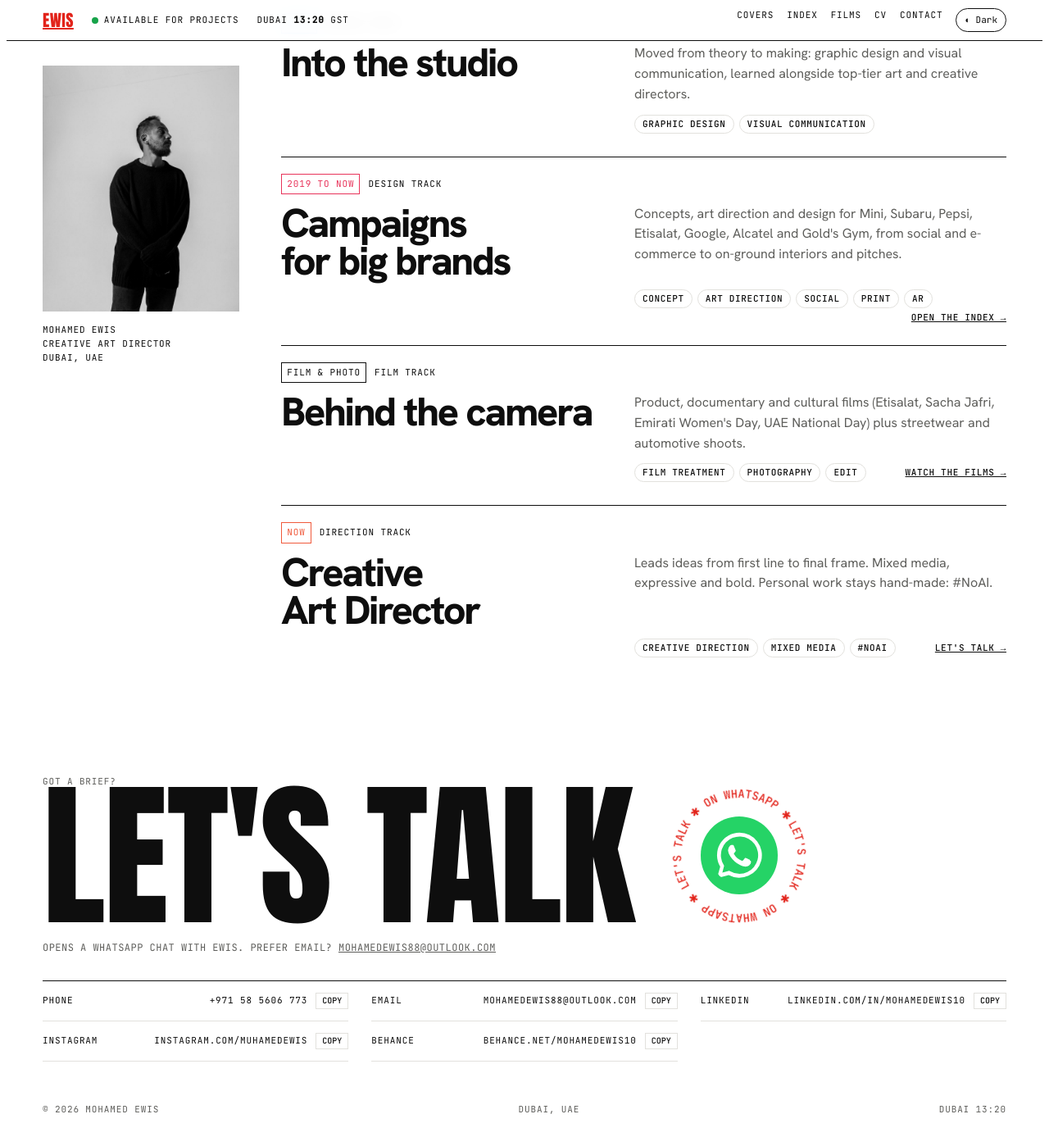
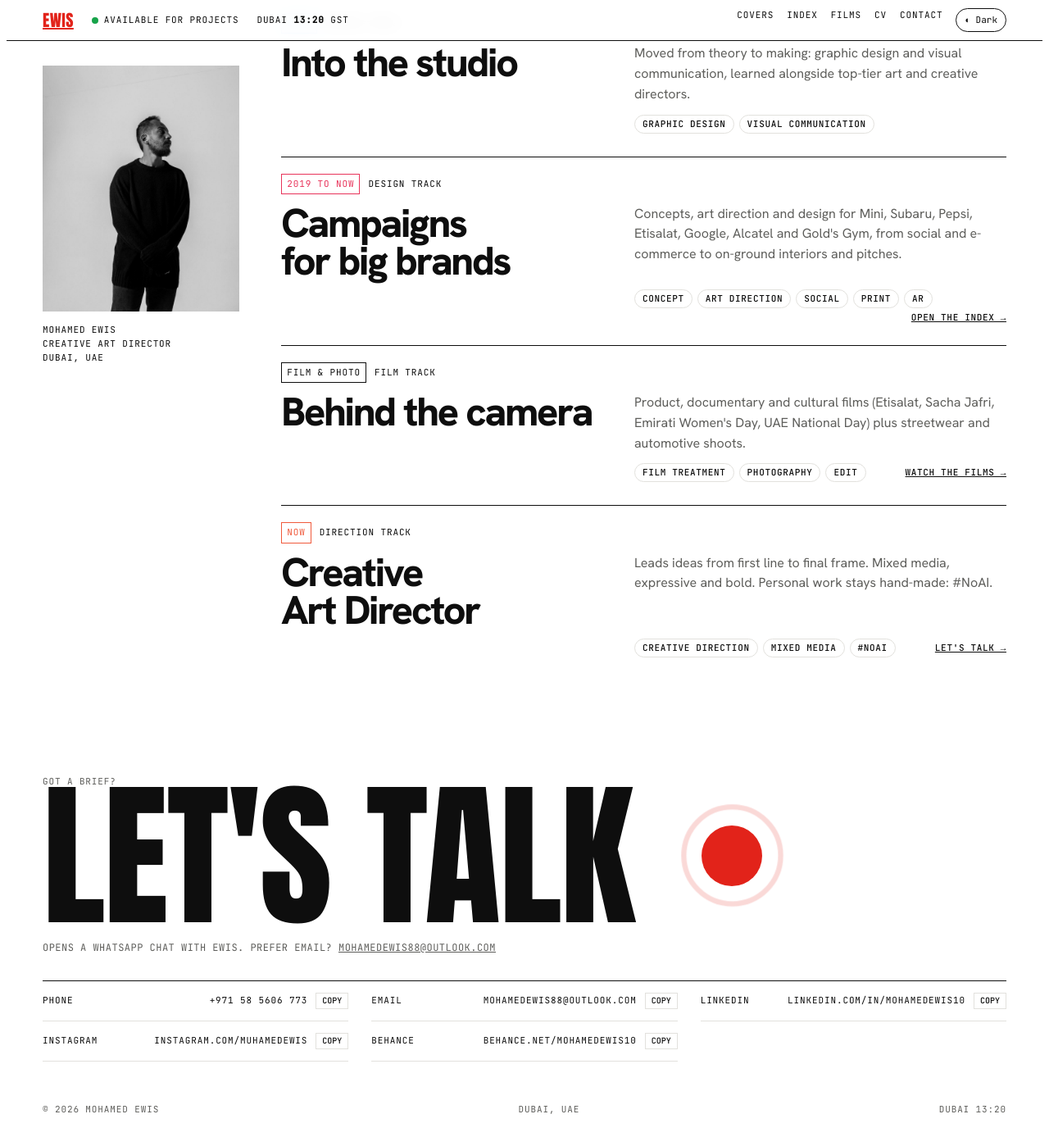
Before and after one commit to Msayed25/mohamed-ewis, a Jekyll site: the page built from index.html, in a window 1280 px wide and 1400 px high, scrolled down 5492 px. Shown: the whole window at 82% size. Built offline with Jekyll 4.4.1, drawn with Linux system fonts in a browser that asks for light colours; some web fonts are replaced.

Commit message:
Swap the WhatsApp badge for a simple pulsing red dot

```diff
--- a/_layouts/default.html
+++ b/_layouts/default.html
@@ -31,7 +31,7 @@
 <section class="talk g" id="talk">
   <div class="mono soft">Got a brief?</div>
   {% assign wa = "" %}{% assign mail = "" %}{% for c in s.contacts %}{% if c.label == 'Phone' %}{% assign wa = c.value | remove: "+" | remove: " " | remove: "-" %}{% endif %}{% if c.label == 'Email' %}{% assign mail = c.value %}{% endif %}{% endfor %}
-  <a class="big" href="{% if wa != '' %}https://wa.me/{{ wa }}{% else %}mailto:{{ mail }}{% endif %}" target="_blank" rel="noopener"><span class="t">Let's talk</span><span class="wa" aria-hidden="true"><svg class="ring" viewBox="0 0 200 200"><defs><path id="waRing" d="M100,100 m-78,0 a78,78 0 1,1 156,0 a78,78 0 1,1 -156,0"/></defs><text><textPath href="#waRing" textLength="486">LET'S TALK ✱ ON WHATSAPP ✱ LET'S TALK ✱ ON WHATSAPP ✱</textPath></text></svg><svg class="ico" viewBox="0 0 32 32"><path d="M16 3.2A12.7 12.7 0 0 0 5.1 22.4L3.3 28.8l6.6-1.7A12.7 12.7 0 1 0 16 3.2Zm0 23.2a10.5 10.5 0 0 1-5.4-1.5l-.4-.2-3.9 1 1-3.8-.2-.4A10.5 10.5 0 1 1 16 26.4Zm5.8-7.9c-.3-.2-1.9-.9-2.2-1s-.5-.2-.7.2-.8 1-1 1.2-.4.2-.7.1a8.6 8.6 0 0 1-4.3-3.7c-.3-.6.3-.5.9-1.7.1-.2 0-.4 0-.5l-1-2.4c-.3-.6-.5-.5-.7-.5h-.6a1.2 1.2 0 0 0-.9.4 3.6 3.6 0 0 0-1.1 2.7 6.3 6.3 0 0 0 1.3 3.3 14.4 14.4 0 0 0 5.5 4.9c2 .9 2.8.9 3.8.8a3.2 3.2 0 0 0 2.1-1.5 2.6 2.6 0 0 0 .2-1.5c-.1-.2-.3-.3-.6-.4Z"/></svg></span></a>
+  <a class="big" href="{% if wa != '' %}https://wa.me/{{ wa }}{% else %}mailto:{{ mail }}{% endif %}" target="_blank" rel="noopener"><span class="t">Let's talk</span><span class="dot" aria-hidden="true"><i></i></span></a>
   <p class="talk-note mono soft">{% if wa != '' %}Opens a WhatsApp chat with {{ s.short_name | default: s.name }}. Prefer email? <a href="mailto:{{ mail }}">{{ mail }}</a>{% else %}Opens your email app.{% endif %}</p>
   <div class="contacts mono">
     {% for c in s.contacts %}<div><span>{{ c.label }}</span>{% if c.url != "" %}<a href="{{ c.url | relative_url }}"{% if c.url contains 'http' %} target="_blank" rel="noopener"{% endif %}>{{ c.value }}</a>{% else %}<span>{{ c.value }}</span>{% endif %}<button class="copy-b" type="button" data-v="{{ c.value }}">Copy</button></div>
--- a/assets/site.css
+++ b/assets/site.css
@@ -185,13 +185,13 @@ button{font:inherit;color:inherit;background:none;border:0;cursor:pointer}
 .talk a.big{display:inline-flex;max-width:100%;align-items:center;gap:.2em;font:400 clamp(64px,15vw,230px)/.85 var(--display);text-transform:uppercase;text-decoration:none;letter-spacing:-.01em}
 .talk a.big .t{background:linear-gradient(var(--red),var(--red)) 0 100%/0 .06em no-repeat;transition:background-size .5s cubic-bezier(.2,.9,.2,1)}
 .talk a.big:hover .t,.talk a.big:focus-visible .t{background-size:100% .06em}
-.talk a.big .wa{position:relative;flex:none;width:.95em;height:.95em;margin-block:-.1em;display:grid;place-items:center;color:var(--red)}
-.talk a.big .wa .ring{position:absolute;inset:0;width:100%;height:100%;animation:spin 14s linear infinite;pointer-events:none}
-.talk a.big .wa text{font:500 15px var(--mono);letter-spacing:.06em;fill:currentColor}
-.talk a.big .wa .ico{width:38%;height:38%;fill:#fff;background:#25d366;border-radius:50%;padding:7%;box-sizing:content-box;transition:transform .35s cubic-bezier(.2,.9,.2,1);pointer-events:none}
-.talk a.big:hover .wa .ring,.talk a.big:focus-visible .wa .ring{animation-duration:5s}
-.talk a.big:hover .wa .ico,.talk a.big:focus-visible .wa .ico{transform:scale(1.12) rotate(-8deg)}
-@media (prefers-reduced-motion:reduce){.talk a.big .wa .ring{animation:none}}
+.talk a.big .dot{position:relative;flex:none;width:.62em;height:.62em;margin-left:.12em;display:grid;place-items:center}
+.talk a.big .dot::before{content:"";position:absolute;inset:0;border-radius:50%;border:.035em solid var(--red);animation:tping 2.4s cubic-bezier(.2,.7,.3,1) infinite;pointer-events:none}
+.talk a.big .dot i{width:62%;height:62%;border-radius:50%;background:var(--red);transition:transform .45s cubic-bezier(.2,.9,.2,1);pointer-events:none}
+.talk a.big:hover .dot i,.talk a.big:focus-visible .dot i{transform:scale(1.35)}
+.talk a.big:hover .dot::before,.talk a.big:focus-visible .dot::before{animation-duration:1.2s}
+@keyframes tping{0%{transform:scale(.55);opacity:1}100%{transform:scale(1.15);opacity:0}}
+@media (prefers-reduced-motion:reduce){.talk a.big .dot::before{animation:none;opacity:.4}}
 .talk-note{margin:14px 0 0;font-size:12px;letter-spacing:.04em}
 .talk-note a{color:inherit}
 .contacts{display:grid;grid-template-columns:repeat(auto-fit,minmax(min(100%,340px),1fr));gap:0 28px;border-top:1px solid var(--ink);margin-top:30px}
```
